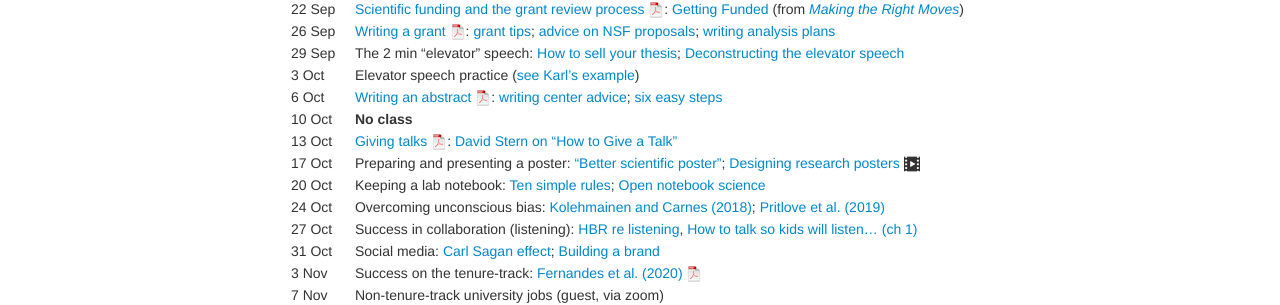
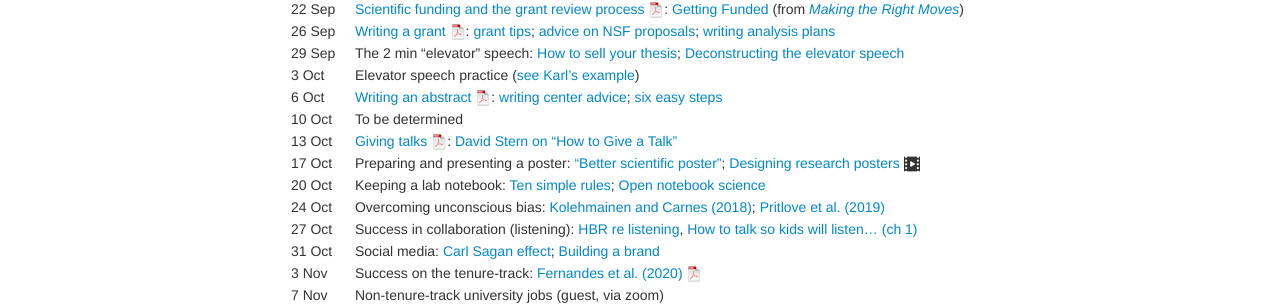
Before and after one commit to kbroman/BMI883, a Jekyll site: the page built from schedule.md, in a window 1280 px wide. Shown: the part 286-591 px from the top of the page. Built offline with Jekyll 4.4.1, drawn with Linux system fonts in a browser that asks for light colours.

Commit message:
schedule.md: no class -> TBD for 10 Oct

```diff
--- a/schedule.md
+++ b/schedule.md
@@ -17,7 +17,7 @@ description: Schedule and readings for BMI 883/884, Biomedical data science prof
 | 29 Sep  |    | The 2 min "elevator" speech: [How to sell your thesis](https://thesiswhisperer.com/2010/07/01/how-to-sell-your-thesis-in-3-minutes-or-less/); [Deconstructing the elevator speech](https://uclalibrary.github.io/research-tips/deconstructing-the-elevator-speech/) |
 | 3 Oct  |    | Elevator speech practice ([see Karl's example](elevator_speech_example.html)) |
 | 6 Oct  |    | [Writing an abstract ![slides pdf](icons/pdf-icon.png)](slides/06_abstracts.pdf): [writing center advice](https://writing.wisc.edu/handbook/assignments/writing-an-abstract-for-your-research-paper/); [six easy steps](http://www.easterbrook.ca/steve/2010/01/how-to-write-a-scientific-abstract-in-six-easy-steps/) |
-| 10 Oct  |    |  **No class** |
+| 10 Oct  |    |  To be determined |
 | 13 Oct  |    | [Giving talks ![slides pdf](icons/pdf-icon.png)](slides/07_talks.pdf): [David Stern on "How to Give a Talk"](http://www.howtogiveatalk.com) |
 | 17 Oct  |    | Preparing and presenting a poster: ["Better scientific poster"](https://www.insidehighered.com/news/2019/06/24/theres-movement-better-scientific-posters-are-they-really-better); [Designing research posters ![video icon](icons/video-icon.png)](https://www.youtube.com/watch?v=XDJeSj7u488) |
 | 20 Oct   |   | Keeping a lab notebook: [Ten simple rules](https://doi.org/10.1371/journal.pcbi.1004385); [Open notebook science](https://crastina.se/open-notebook-science-the-carl-boettiger-interview-2/)  |
```
